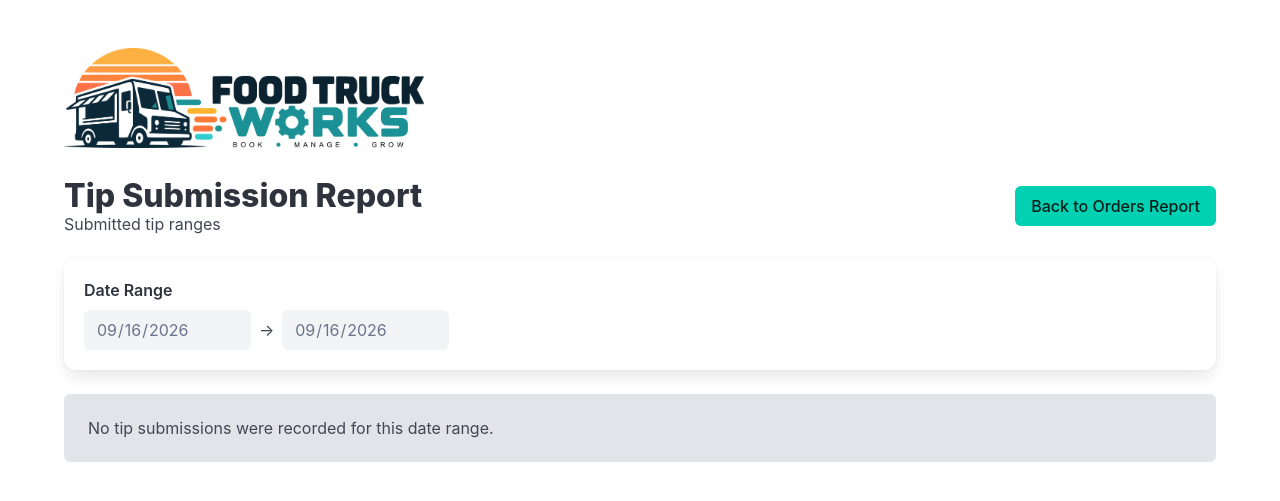
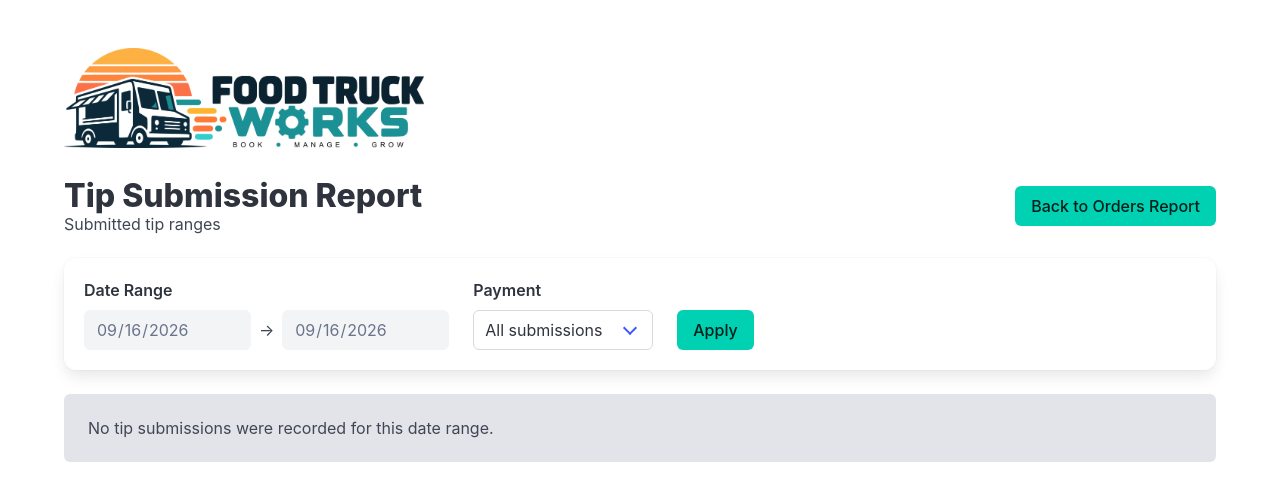
Before and after one commit to kyledugger/PoyntEventReports, a FastAPI app: page /poynt/tip-submissions in a window 1280 px wide. Shown: the top 501 px of the page. Run offline with FastAPI, Linux system fonts and the light colour scheme; the visitor is signed in with stand-in values (Sample User, id 1); tables that the repository leaves empty hold one stand-in row (values such as "Sample post").

Commit message:
added payment type filter on tip submissions report.

```diff
--- a/routers/poynt.py
+++ b/routers/poynt.py
@@ -1222,6 +1222,7 @@ async def tip_submission_report(
     request: Request,
     start: str = "",
     end: str = "",
+    payment: str = "",
 ):
     user_id = request.session.get("user_id")
     if not user_id:
@@ -1269,16 +1270,26 @@ async def tip_submission_report(
 
     day_start, day_end, _, _ = bounds
 
+    selected_payment = payment if payment in {"cash", "paycheck"} else ""
+
+    submission_query = select(TipSubmission).where(
+        TipSubmission.organization_id == organization_id,
+        TipSubmission.submitted_at >= day_start,
+        TipSubmission.submitted_at < day_end,
+    )
+
+    if selected_payment:
+        submission_query = submission_query.where(
+            TipSubmission.payout_method == selected_payment
+        )
+
+    submission_query = submission_query.order_by(
+        TipSubmission.submitted_at.desc(),
+        TipSubmission.id.desc(),
+    )
+
     with SessionLocal() as session:
-        submissions = session.execute(
-            select(TipSubmission)
-            .where(
-                TipSubmission.organization_id == organization_id,
-                TipSubmission.submitted_at >= day_start,
-                TipSubmission.submitted_at < day_end,
-            )
-            .order_by(TipSubmission.submitted_at.desc(), TipSubmission.id.desc())
-        ).scalars().all()
+        submissions = session.execute(submission_query).scalars().all()
 
     return templates.TemplateResponse(
         request=request,
@@ -1289,6 +1300,7 @@ async def tip_submission_report(
             "tip_report_end_date": end_date,
             "tip_report_can_select_date_range": can_select_date_range,
             "tip_report_validation_message": validation_message,
+            "tip_report_payment": selected_payment,
         },
     )
 
--- a/templates/tip_submissions.html
+++ b/templates/tip_submissions.html
@@ -47,12 +47,38 @@
                         </div>
                     </div>
 
-                    {% if tip_report_can_select_date_range %}
-                        <div class="column is-narrow">
-                            <label class="label" aria-hidden="true">&nbsp;</label>
-                            <button type="submit" class="button is-primary">Apply</button>
+                    <div class="column is-narrow">
+                        <label class="label" for="tip-report-payment">Payment</label>
+                        <div class="control">
+                            <div class="select">
+                                <select id="tip-report-payment" name="payment">
+                                    <option
+                                        value=""
+                                        {% if not tip_report_payment %}selected{% endif %}
+                                    >
+                                        All submissions
+                                    </option>
+                                    <option
+                                        value="paycheck"
+                                        {% if tip_report_payment == "paycheck" %}selected{% endif %}
+                                    >
+                                        Put on paycheck
+                                    </option>
+                                    <option
+                                        value="cash"
+                                        {% if tip_report_payment == "cash" %}selected{% endif %}
+                                    >
+                                        Cash out
+                                    </option>
+                                </select>
+                            </div>
                         </div>
-                    {% endif %}
+                    </div>
+
+                    <div class="column is-narrow">
+                        <label class="label" aria-hidden="true">&nbsp;</label>
+                        <button type="submit" class="button is-primary">Apply</button>
+                    </div>
                 </div>
             </form>
 
```
